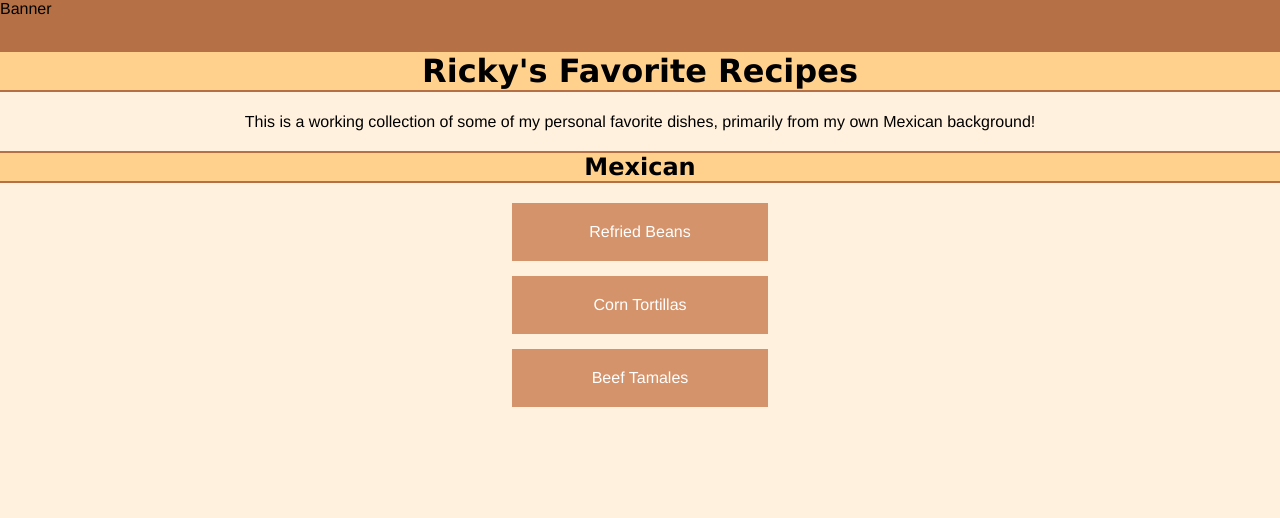
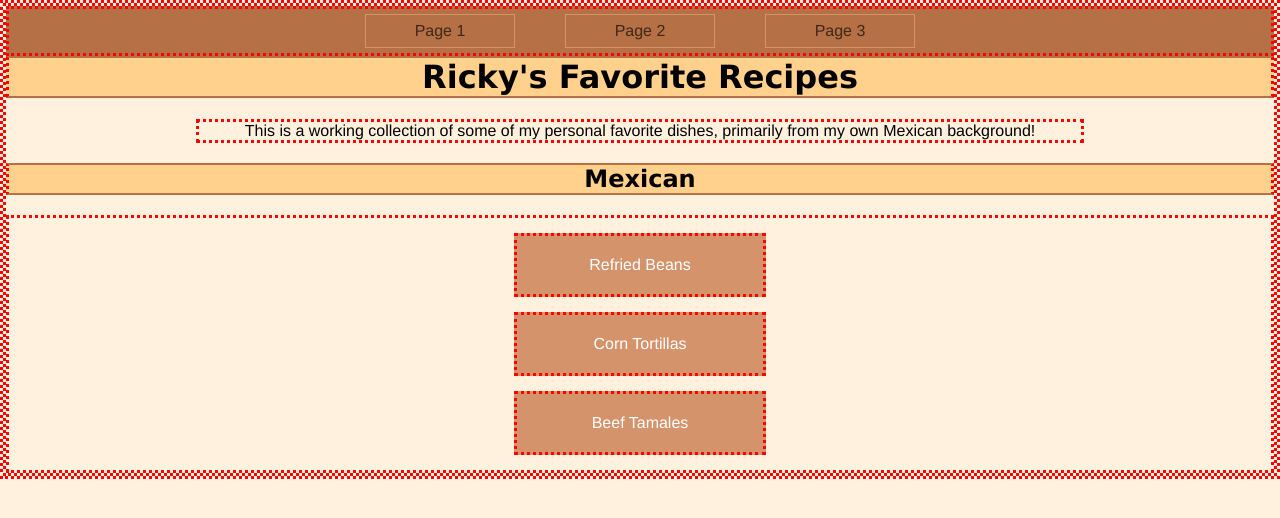
Before and after one commit to rickyysee/odin-recipes, a plain HTML site: page index.html in a window 1280 px wide. Drawn offline with Linux system fonts and the light colour scheme.

Commit message:
Add flex buttons to banner with placeholder link
Start playing around with flexbox to add some navigation buttons to the banner on the index.html file and using justify-content to center them.

```diff
--- a/index.html
+++ b/index.html
@@ -8,7 +8,11 @@
 </head>
 
 <body class="main">
-    <div class="banner">Banner</div>
+    <div class="banner">
+        <a class="banner-button-1" href="index.html">Page 1</a>
+        <a class="banner-button-2" href="index.html">Page 2</a>
+        <a class="banner-button-3" href="index.html">Page 3</a>
+    </div>
     <h1>Ricky's Favorite Recipes</h1>
     <p>This is a working collection of some of my personal favorite dishes, primarily from my own Mexican background!</p>
     <h2>Mexican</h2>
--- a/styles.css
+++ b/styles.css
@@ -3,7 +3,7 @@
 * {
     font-family: Helvetica, "Calibri", sans-serif;
     box-sizing: border-box;
-    /* border: red dotted; */
+    border: red dotted;
 }
 
 body {
@@ -16,7 +16,25 @@ body {
 .banner {
     background-color: rgb(181, 112, 69);
     height: 50px;
+    display: flex;
+    padding: 5px 50px;
+    gap: 50px;
+    justify-content: center;
 }
+.banner a {
+    flex: 0 1 150px;
+    display: inherit;
+    justify-content: center;
+    align-items: center;
+    color: rgb(63, 40, 26);
+    text-decoration: none;
+    border: 1px solid rgb(212, 147, 107);
+}
+.banner a:hover {
+    background-color: rgb(212, 147, 107);
+    color: rgb(255, 255, 255);
+}
+
 
 p {
     width: 70%;
@@ -46,7 +64,7 @@ h1 {
     font-size: 16px;
 }
 .main-link:hover {
-    background-color: rgb(219, 136, 84);
+    background-color: rgb(181, 112, 69);
 }
 .center {
     margin: 0 auto;
```
